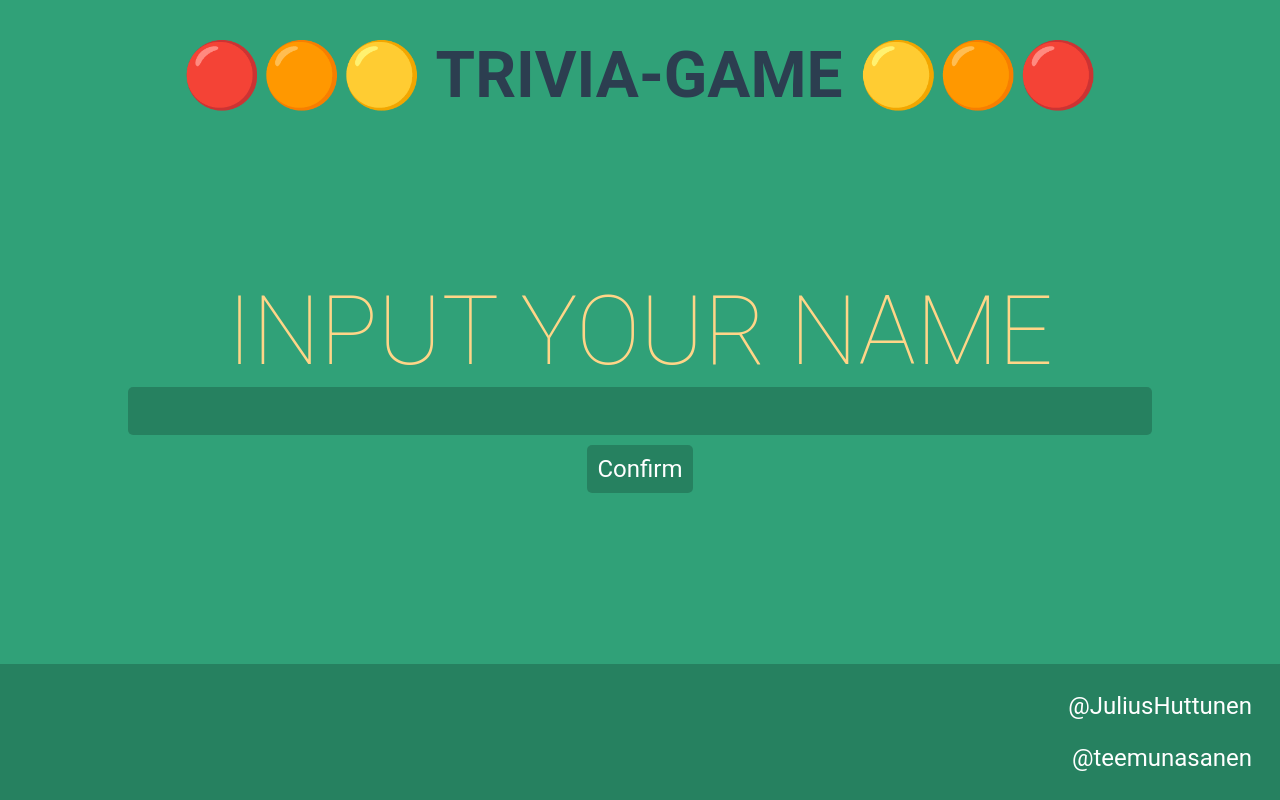
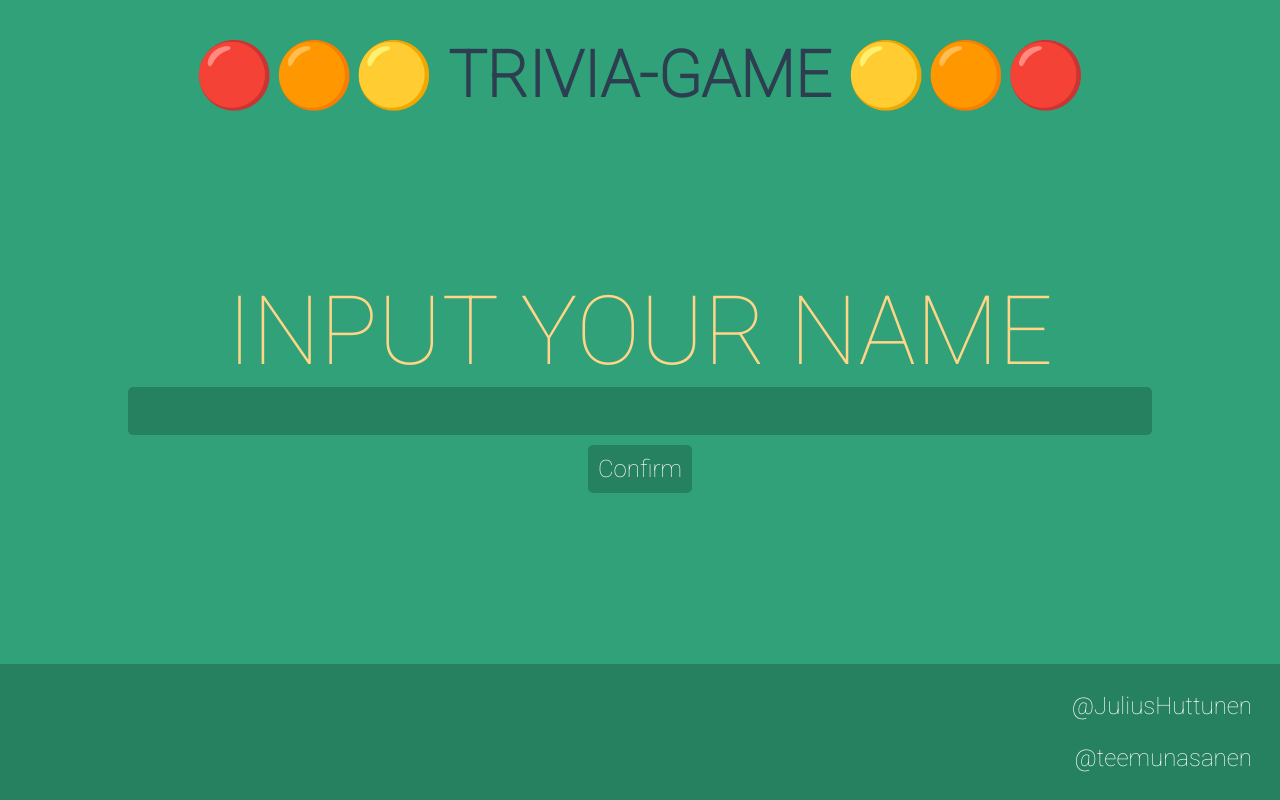
Before and after one commit to teemunasanen/trivia-game, a Vue app: page / in a window 1280 px wide. Built offline with nearby package versions, Linux system fonts and the light colour scheme.

Commit message:
fix(test-heroku): Try different commands

```diff
--- a/src/App.vue
+++ b/src/App.vue
@@ -7,11 +7,13 @@
 </template>
 
 <style>
+@import url("https://fonts.googleapis.com/css2?family=Roboto:wght@100&display=swap");
+
 * {
   margin: 0;
   padding: 0;
 }
-@import url("https://fonts.googleapis.com/css2?family=Roboto:wght@100&display=swap");
+
 
 #app {
   font-family: Avenir, Helvetica, Arial, sans-serif;
```
Also changed, not shown: package.json (+20 -3 lines).
